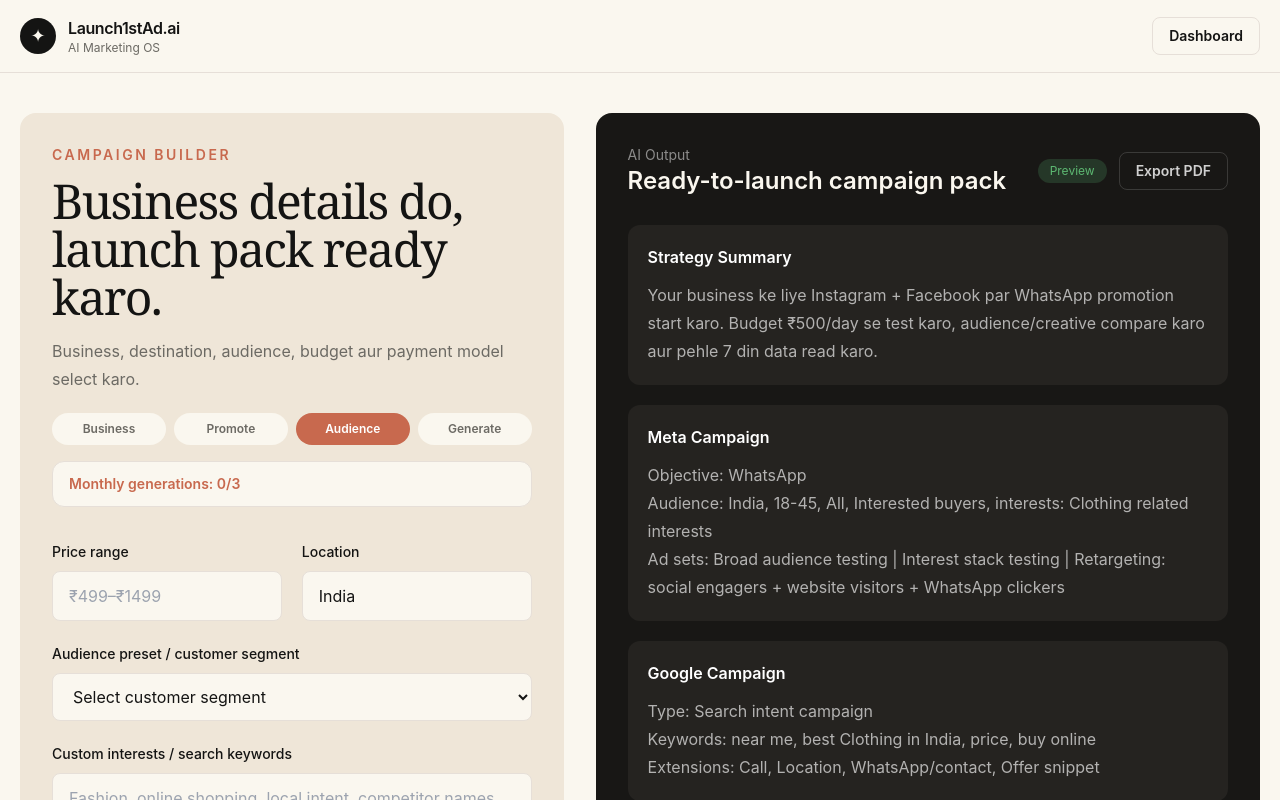
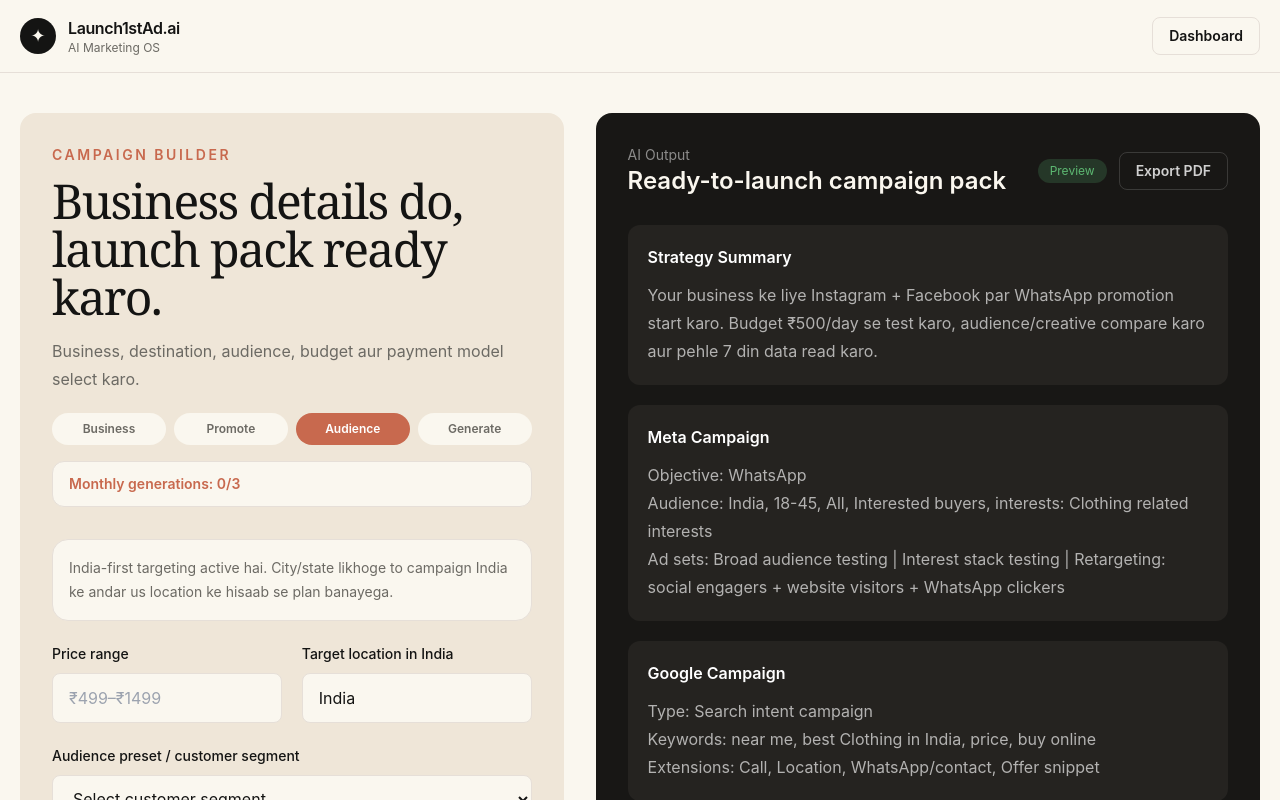
Before and after one commit to lkmeeena882437-dotcom/Launch1stAd.ai, a Next.js app: page /campaign in a window 1280 px wide. Both pictures are taken after a click on the button "Audience". Shown: the top 800 px of the page. Built offline with nearby package versions, Linux system fonts and the light colour scheme.

Commit message:
Clarify India first targeting in audience step

```diff
--- a/components/campaign/TargetFields.tsx
+++ b/components/campaign/TargetFields.tsx
@@ -10,9 +10,12 @@ export function TargetFields({ form, update }: {
 
   return (
     <>
+      <div className="rounded-2xl border border-hairline bg-canvas p-4 text-sm leading-6 text-muted">
+        India-first targeting active hai. City/state likhoge to campaign India ke andar us location ke hisaab se plan banayega.
+      </div>
       <div className="grid gap-5 sm:grid-cols-2">
         <Field label="Price range"><input className={inputClass} value={form.priceRange || ""} onChange={(e) => update("priceRange", e.target.value)} placeholder="₹499–₹1499" /></Field>
-        <Field label="Location"><input className={inputClass} value={form.location || "India"} onChange={(e) => update("location", e.target.value)} placeholder="Kota / Rajasthan / India" /></Field>
+        <Field label="Target location in India"><input className={inputClass} value={form.location || "India"} onChange={(e) => update("location", e.target.value)} placeholder="India / Rajasthan / Kota" /></Field>
       </div>
       <Field label="Audience preset / customer segment">
         <select className={inputClass} value={form.audienceType || ""} onChange={(e) => update("audienceType", e.target.value)}>
@@ -20,7 +23,7 @@ export function TargetFields({ form, update }: {
           {presets.map((preset) => <option key={preset}>{preset}</option>)}
         </select>
       </Field>
-      <Field label="Custom interests / search keywords"><input className={inputClass} value={form.interests || ""} onChange={(e) => update("interests", e.target.value)} placeholder="Fashion, online shopping, local intent, competitor names" /></Field>
+      <Field label="Custom interests / search keywords"><input className={inputClass} value={form.interests || ""} onChange={(e) => update("interests", e.target.value)} placeholder="Indian buyers, local intent, competitor names" /></Field>
       <div className="grid gap-5 sm:grid-cols-3">
         <Field label="Daily budget"><input className={inputClass} value={form.budget || "₹500/day"} onChange={(e) => update("budget", e.target.value)} /></Field>
         <Field label="Total budget"><input className={inputClass} value={form.totalBudget || ""} onChange={(e) => update("totalBudget", e.target.value)} placeholder="₹3500/week" /></Field>
```
